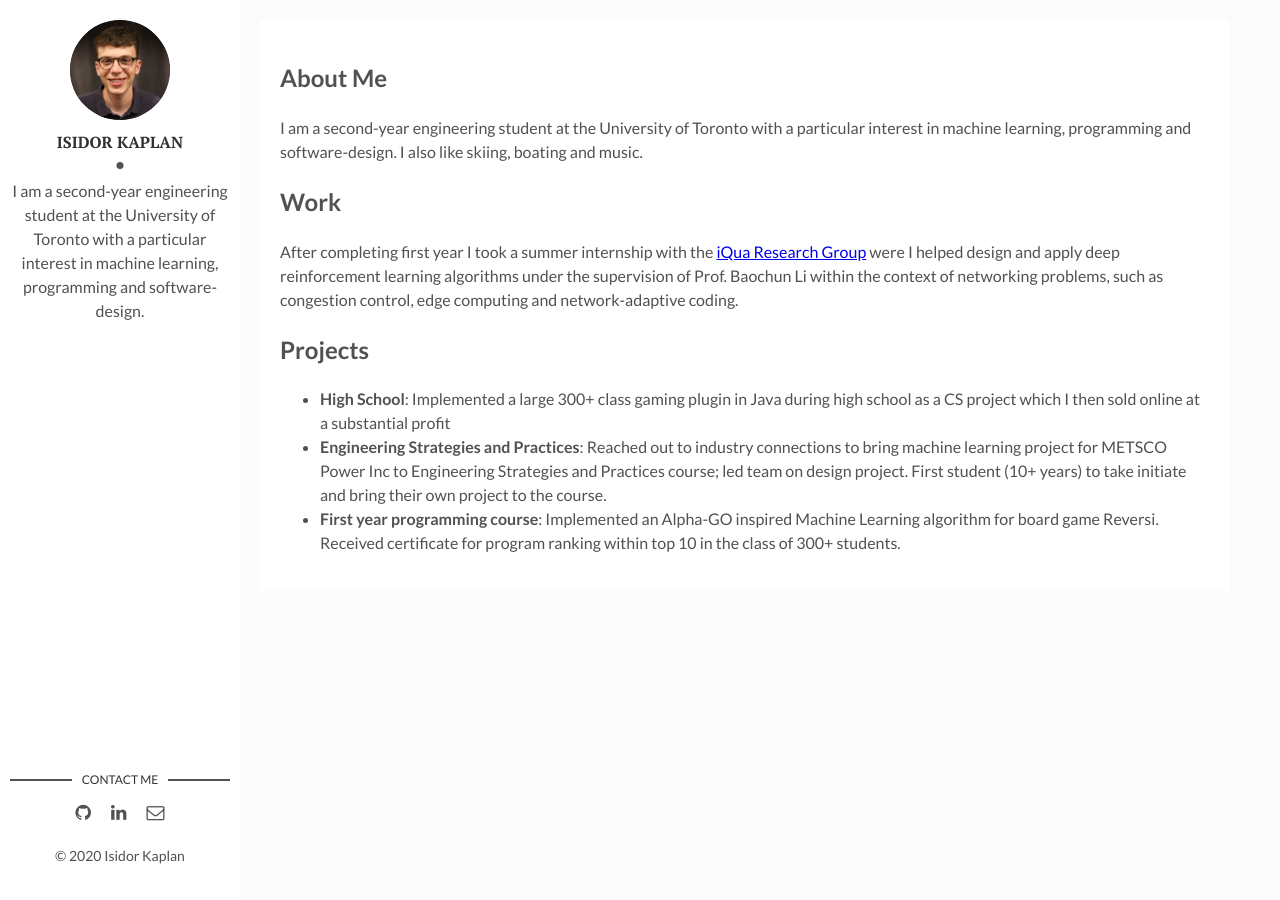
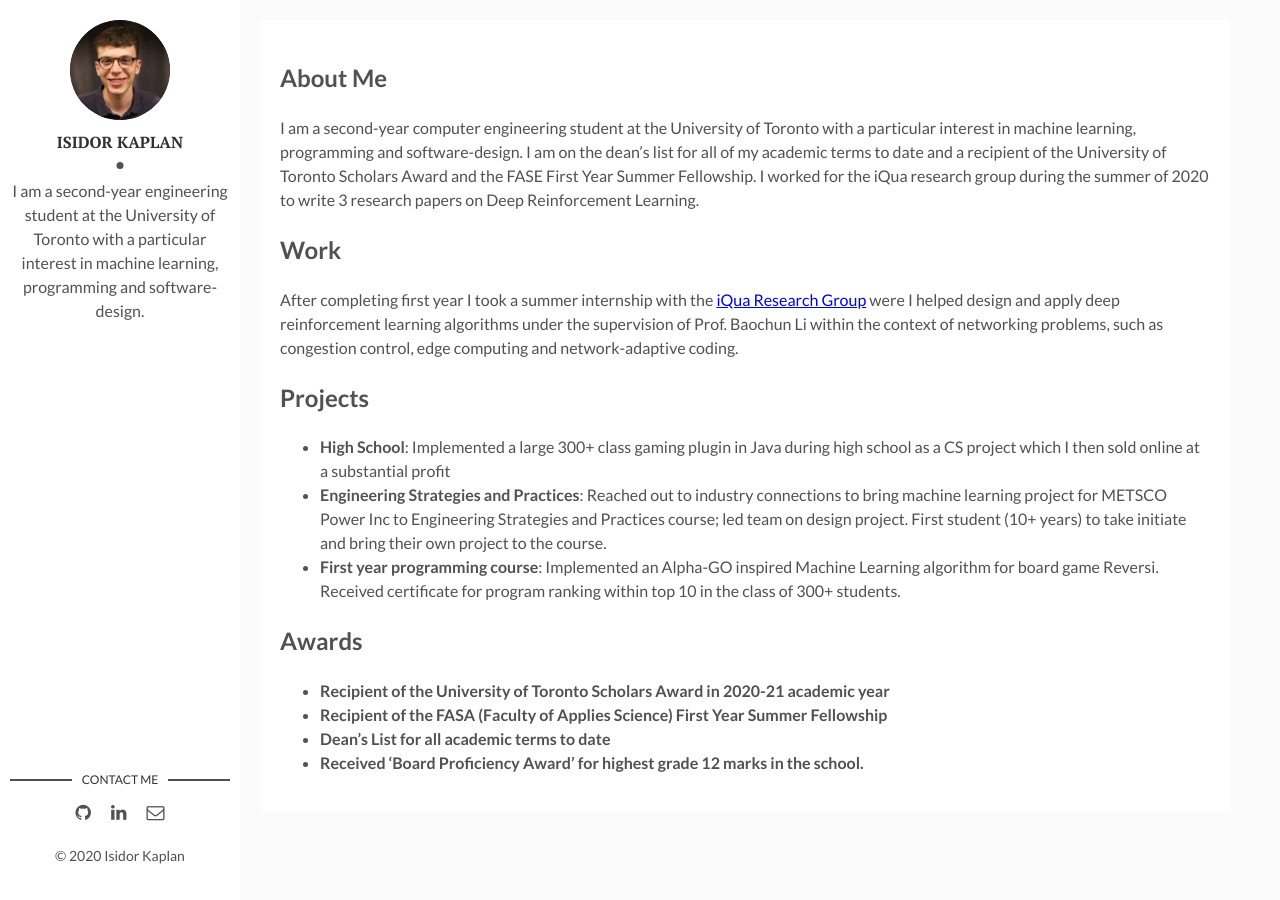
Before and after one commit to isidorjkaplan/isidorjkaplan.github.io, a Jekyll site: the page built from index.md, in a window 1280 px wide. Built offline with Jekyll 4.4.1, drawn with Linux system fonts in a browser that asks for light colours.

Commit message:
Updating homepage

```diff
--- a/index.md
+++ b/index.md
@@ -5,7 +5,7 @@ title: Homepage
 
 ## About Me
 
-I am a second-year engineering student at the University of Toronto with a particular interest in machine learning, programming and software-design. I also like skiing, boating and music.
+I am a second-year computer engineering student at the University of Toronto with a particular interest in machine learning, programming and software-design. I am on the dean’s list for all of my academic terms to date and a recipient of the University of Toronto Scholars Award and the FASE First Year Summer Fellowship. I worked for the iQua research group during the summer of 2020 to write 3 research papers on Deep Reinforcement Learning.
 
 ## Work
 
@@ -16,3 +16,9 @@ After completing first year I took a summer internship with the [iQua Research G
 * **High School**: Implemented a large 300+ class gaming plugin in Java during high school as a CS project which I then sold online at a substantial profit
 * **Engineering Strategies and Practices**: Reached out to industry connections to bring machine learning project for METSCO Power Inc to Engineering Strategies and Practices course; led team on design project. First student (10+ years) to take initiate and bring their own project to the course.
 * **First year programming course**: Implemented an Alpha-GO inspired Machine Learning algorithm for board game Reversi. Received certificate for program ranking within top 10 in the class of 300+ students.
+
+## Awards
+* **Recipient of the University of Toronto Scholars Award in 2020-21 academic year**
+* **Recipient of the FASA (Faculty of Applies Science) First Year Summer Fellowship**
+* **Dean’s List for all academic terms to date**
+* **Received ‘Board Proficiency Award’ for highest grade 12 marks in the school.**
```
Also changed, not shown: 1 other file.
